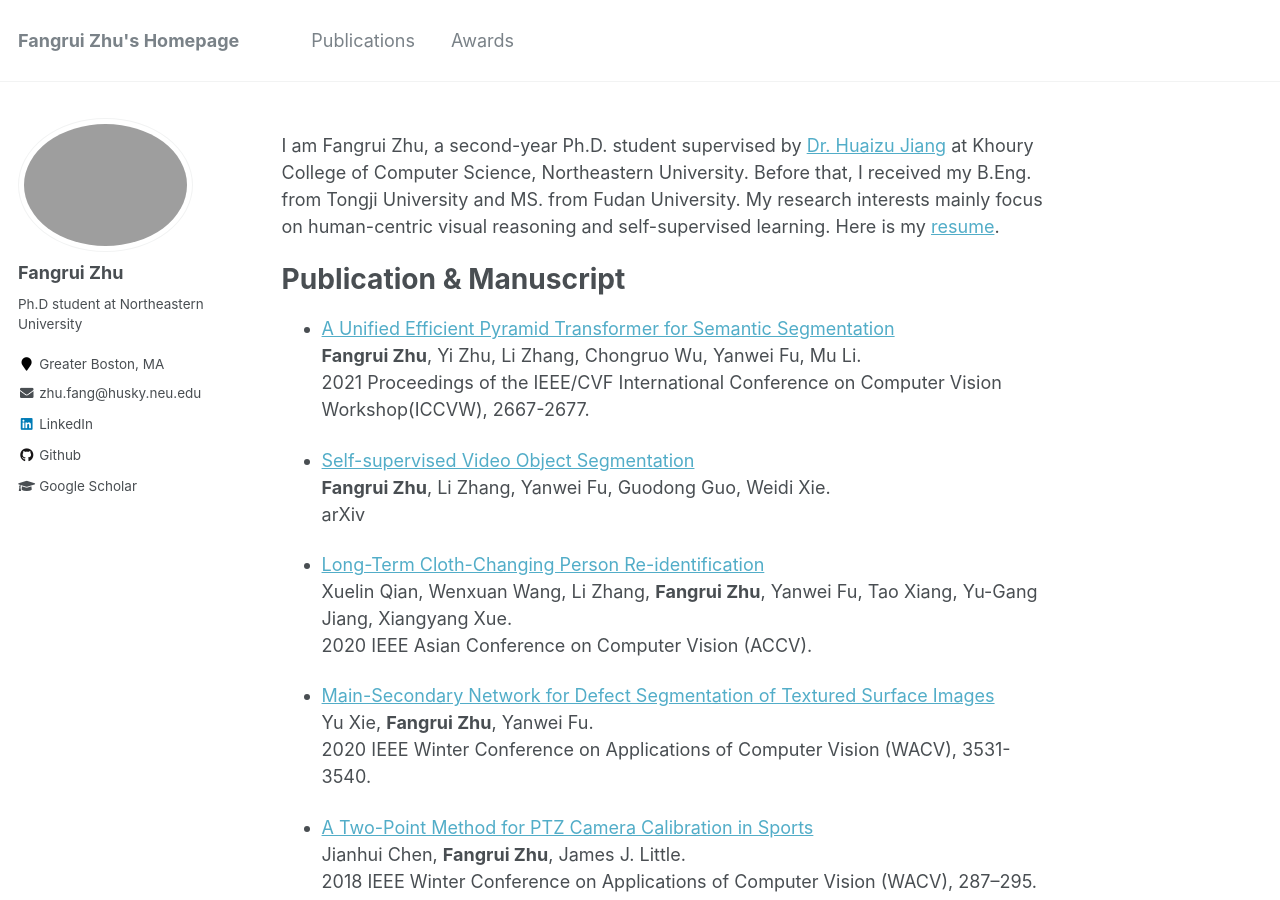
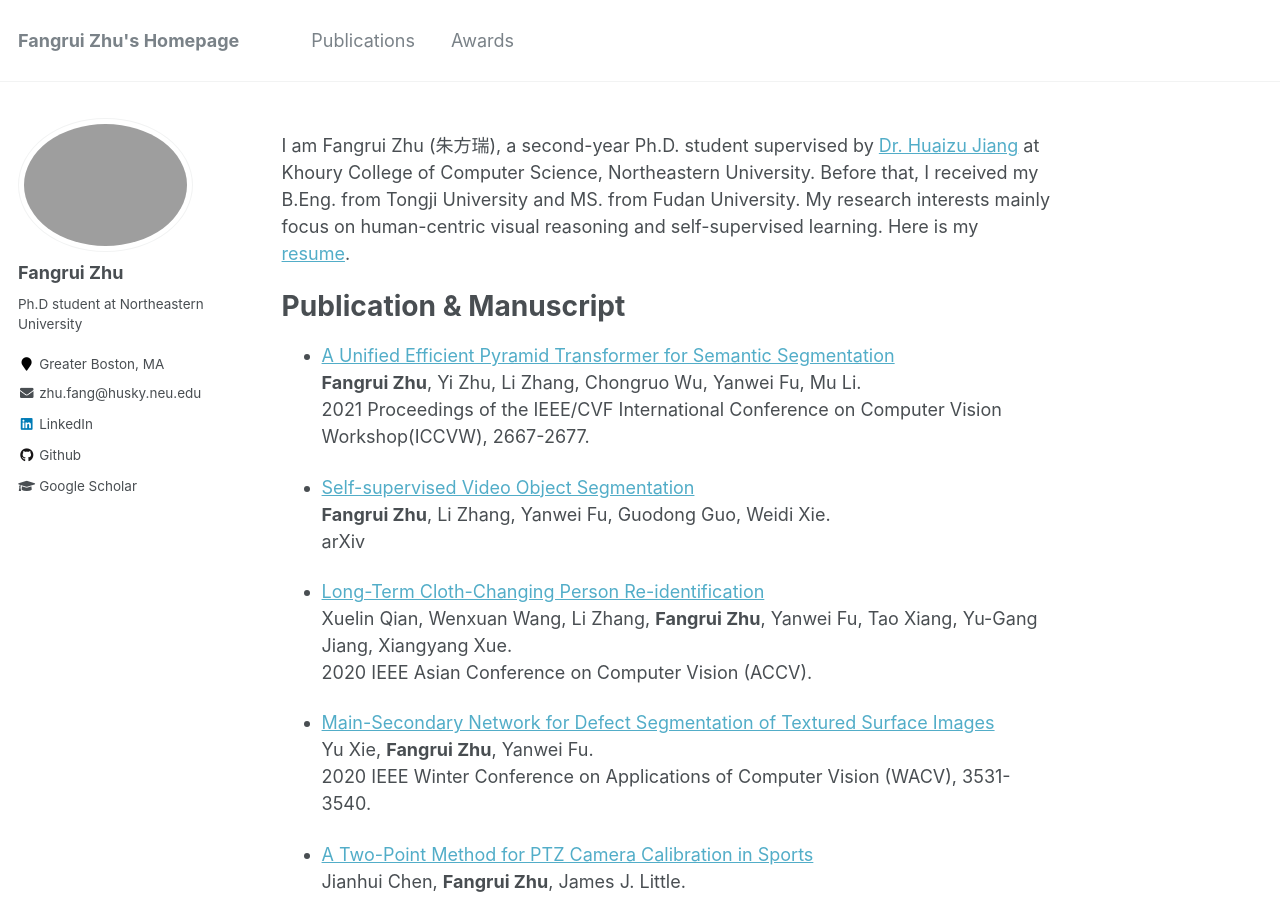
Before and after one commit to fangruizhu/fangruizhu.github.io, a Jekyll site: the page built from _pages/about.md, in a window 1280 px wide and 900 px high. Built offline with Jekyll 4.4.1, drawn with Linux system fonts in a browser that asks for light colours.

Commit message:
add chinese name

```diff
--- a/_pages/about.md
+++ b/_pages/about.md
@@ -8,7 +8,7 @@ redirect_from:
   - /about.html
 ---
 
-I am Fangrui Zhu, a second-year Ph.D. student supervised by [Dr. Huaizu Jiang](https://jianghz.me/) at Khoury College of Computer Science, Northeastern University. Before that, I received my B.Eng. from Tongji University and MS. from Fudan University. My research interests mainly focus on human-centric visual reasoning and self-supervised learning. Here is my [resume](https://fangruizhu.github.io/files/resume_Fangrui_Zhu.pdf).
+I am Fangrui Zhu (朱方瑞), a second-year Ph.D. student supervised by [Dr. Huaizu Jiang](https://jianghz.me/) at Khoury College of Computer Science, Northeastern University. Before that, I received my B.Eng. from Tongji University and MS. from Fudan University. My research interests mainly focus on human-centric visual reasoning and self-supervised learning. Here is my [resume](https://fangruizhu.github.io/files/resume_Fangrui_Zhu.pdf).
 
 
 Publication & Manuscript
```
